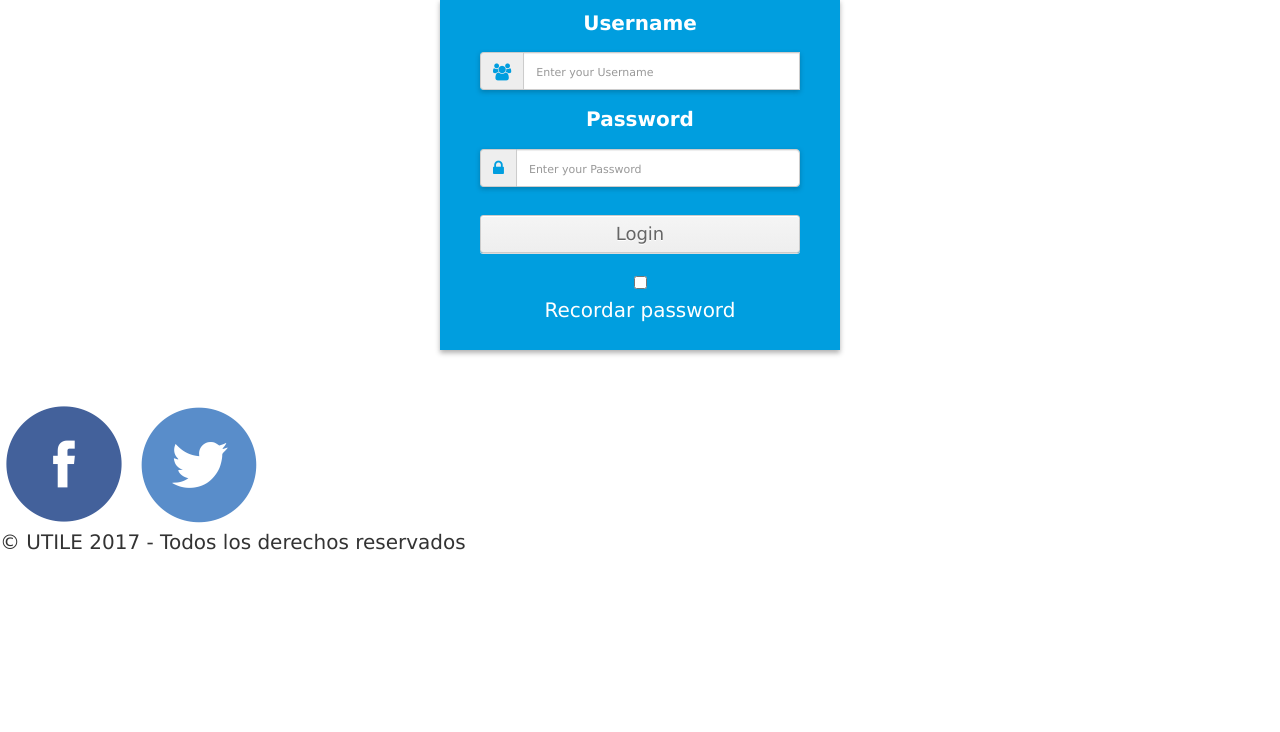
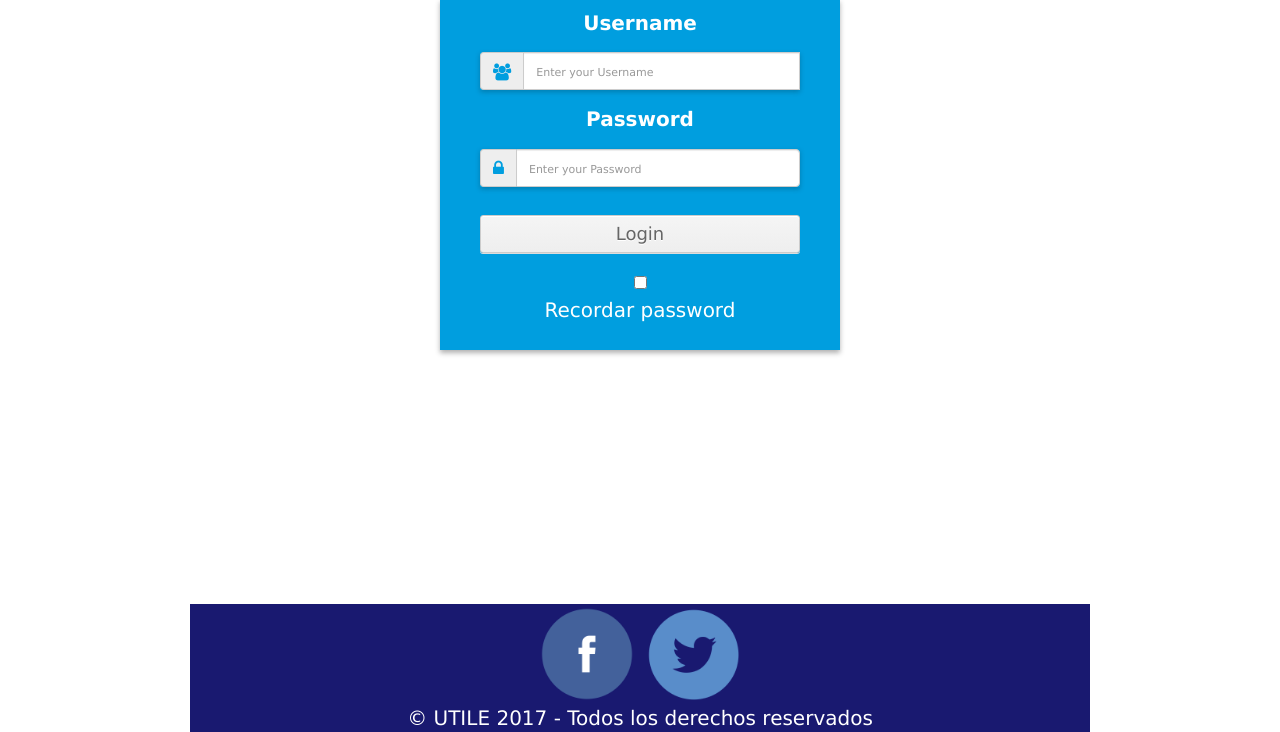
Before and after one commit to sashasier/Utile, a PHP site: page /login.php in a window 1280 px wide. Shown: the part 241-973 px from the top of the page. Before the commit the page ends 791 px from the top, so only its background shows below. Run offline with PHP 8.4, Linux system fonts and the light colour scheme.

Commit message:
Footer change

```diff
--- a/login.php
+++ b/login.php
@@ -97,17 +97,15 @@ $password = $_SESSION['inputsValues']['password'] ?? '';
        </div>
 
 
-
-    <footer class="footer">
-      <div class="social">
-        <a href="https://www.facebook.com/utile" >
-          <img src="imagenes/footer/facebook.png" class="icon_footer" alt=""></a>
-        <a href="mailto:utile@utile.com" >
-          <img src="imagenes/footer/twitter.png" class="icon_footer" alt=""></a>
-        <!-- <a href="tel:" class="icon-phone"></a> -->
-      </div>
-      <p class="txt_footer">&copy; UTILE 2017 - Todos los derechos reservados</p>
-    </footer>
+       <footer class="footer" style="background-color: midnightblue; text-align: center; color: white; width: 900px;  margin: auto;margin-top: 20px; position: relative; bottom: -23vh">
+         <div class="social">
+           <a href="https://www.facebook.com/utile" >
+             <img src="imagenes/footer/facebook.png" class="icon_footer" style="height: 100px" alt=""></a>
+           <a href="https://www.twitter.com/utile" >
+             <img src="imagenes/footer/twitter.png" class="icon_footer" style="height: 100px" alt=""></a>
+         </div>
+         <p class="txt_footer">&copy; UTILE 2017 - Todos los derechos reservados</p>
+       </footer>
 
     <!-- Latest compiled and minified JavaScript -->
 <script src="https://maxcdn.bootstrapcdn.com/bootstrap/3.3.7/js/bootstrap.min.js" integrity="sha384-Tc5IQib027qvyjSMfHjOMaLkfuWVxZxUPnCJA7l2mCWNIpG9mGCD8wGNIcPD7Txa" crossorigin="anonymous"></script>
--- a/preguntasfrecuentes.php
+++ b/preguntasfrecuentes.php
@@ -129,12 +129,12 @@
       </div>
 
 
-      <footer class="footer">
+      <footer class="footer" style="background-color: midnightblue; text-align: center; color: white; width: 900px;  margin: auto;margin-top: 20px; position: relative; bottom: -23vh">
         <div class="social">
           <a href="https://www.facebook.com/utile" >
-            <img src="imagenes/footer/facebook.png" class="icon_footer" alt=""></a>
+            <img src="imagenes/footer/facebook.png" class="icon_footer" style="height: 100px" alt=""></a>
           <a href="https://www.twitter.com/utile" >
-            <img src="imagenes/footer/twitter.png" class="icon_footer" alt=""></a>
+            <img src="imagenes/footer/twitter.png" class="icon_footer" style="height: 100px" alt=""></a>
         </div>
         <p class="txt_footer">&copy; UTILE 2017 - Todos los derechos reservados</p>
       </footer>
```
Also changed, not shown: home.php (+3 -4 lines), registrarse.php (+3 -4 lines).
